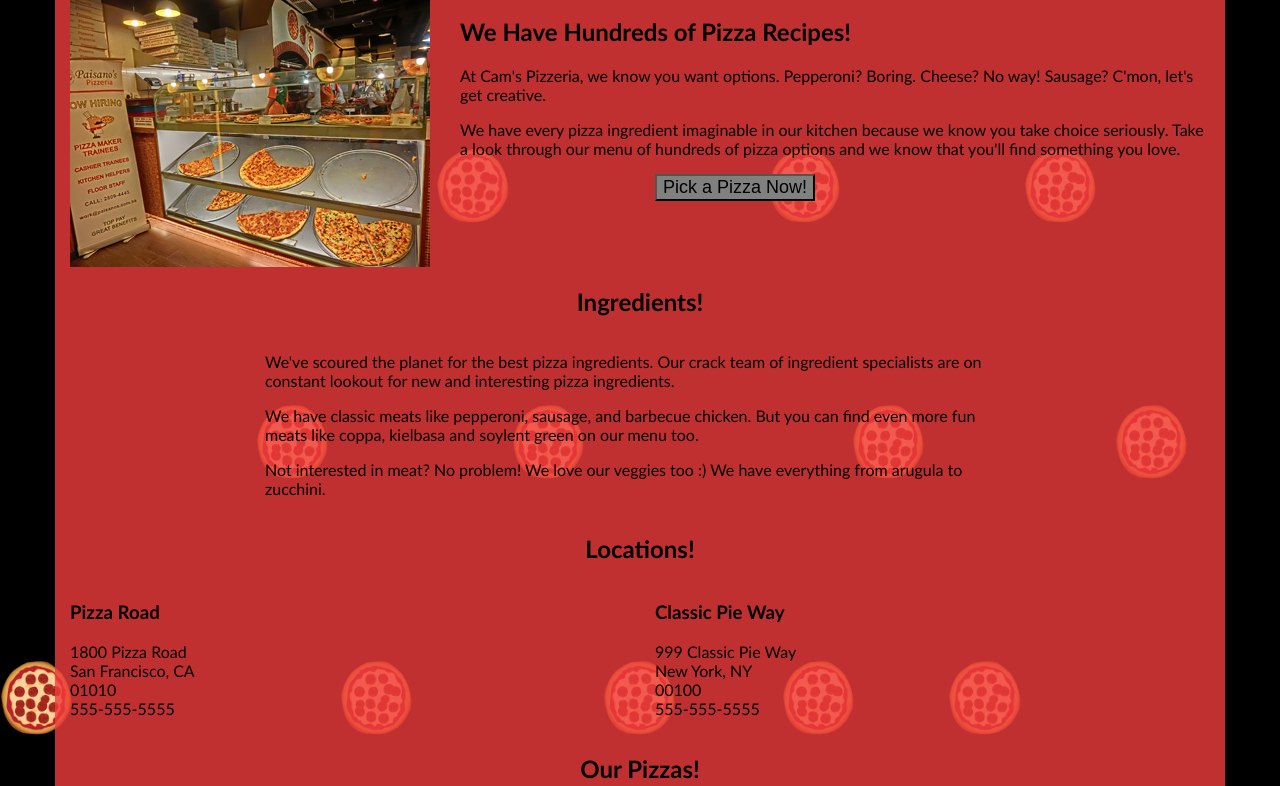
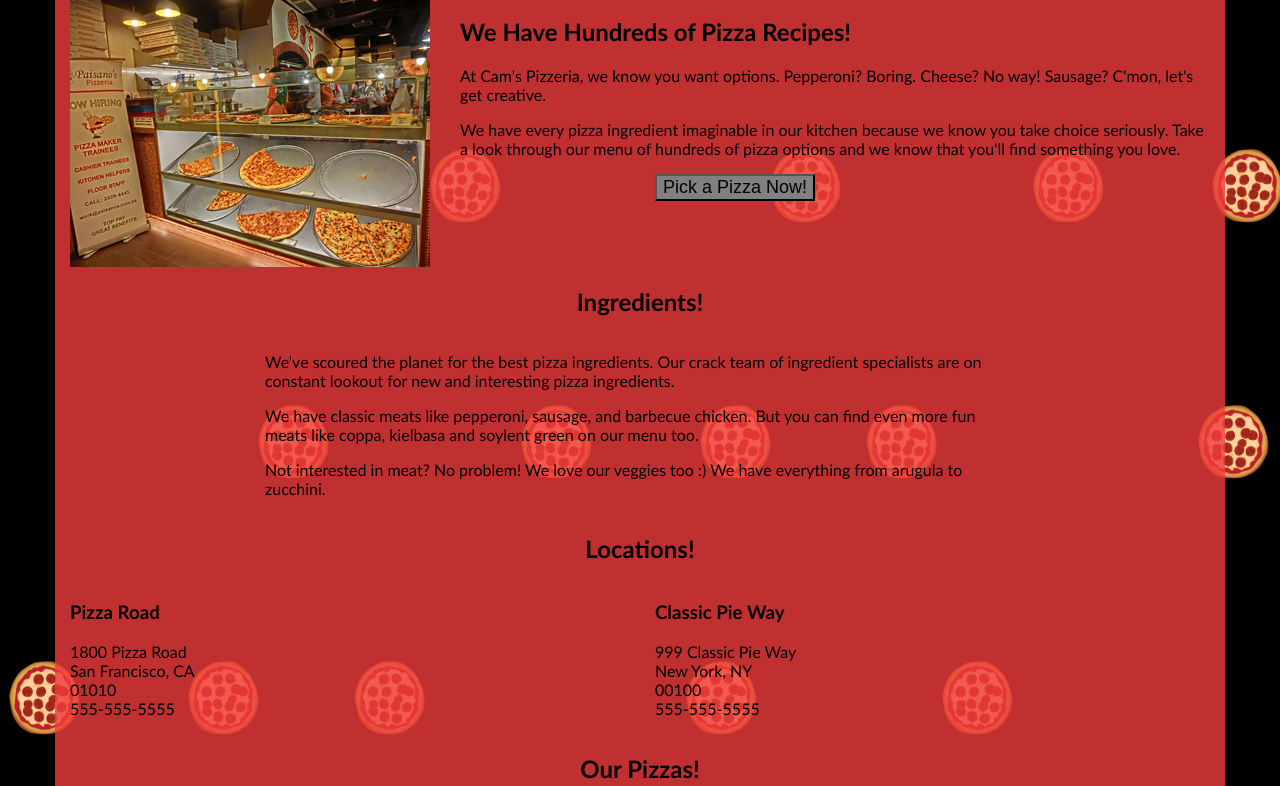
Before and after one commit to luki2000/frontend-nanodegree-mobile-portfolio, a plain HTML site: page views/pizza.html in a window 1280 px wide. Shown: the part 120-906 px from the top of the page. Drawn offline with Linux system fonts and the light colour scheme.

Commit message:
promoted pizzas to their own layer, and performed translate movement for them
After going through the forum I discovered that transform: translate
triggers composite skipping past paint and allowing the GPU to do the
dirty work. This offloaded a lot of the painting job for the moving
pizzas. Also I promoted those moving pizzas to their own composite layer
so that they don't trigger a whole document paint.

```diff
--- a/views/css/style.css
+++ b/views/css/style.css
@@ -30,10 +30,10 @@ form {
 }
 
 .mover {
+  will-change:transform;
   position: fixed;
   width: 256px;
   z-index: -1;
- /* will-change:transform; */
 }
 
 .randomPizzaContainer {
--- a/views/js/main.js
+++ b/views/js/main.js
@@ -512,16 +512,18 @@ function updatePositions() {
   var phase = [];
   for (var i = 0; i < 6; i++) {
 
-    phase[i] = Math.sin((document.body.scrollTop / 1250) + (i % 5));
+    phase[i] = Math.sin((top / 1250) + (i % 5));
 
    }
 
   var itemLength = items.length;
   var f = 0;
+  var move;
 
   for (var i = 0; i < itemLength; i++) {
 
-    items[i].style.left = items[i].basicLeft + 100 * phase[f] + 'px';
+    move= items[i].basicLeft + 100 * phase[f] - 1250 + 'px';
+    items[i].style.transform = 'translateX(' + move + ')';
     f++;
 
     if (f>5) {
```
